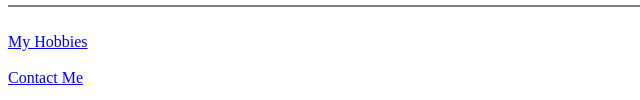
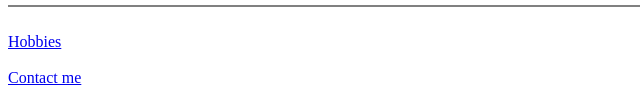
Before and after one commit to Rottini/CV, a plain HTML site: page index.html in a window 1280 px wide. Shown: the part 1146-1246 px from the top of the page, 0-640 px from the left. Drawn offline with Linux system fonts and the light colour scheme.

Commit message:
Update index.html

```diff
--- a/index.html
+++ b/index.html
@@ -102,8 +102,8 @@
   </table>
   <hr size"2" noshade/>
   <br>
-  <a href="Hobbies.html">My Hobbies</a>
+  <a href="Hobbies.html">Hobbies</a>
   <br><br>
-  <a href="contact me.html">Contact Me</a>
+  <a href="Contact me.html">Contact me</a>
   <p>
 </html>
```
